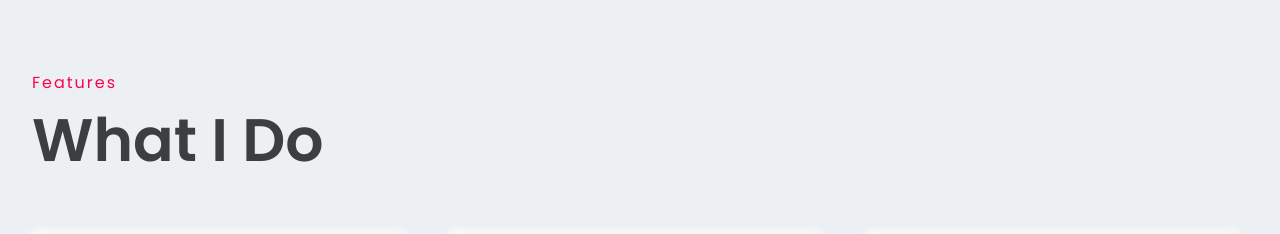
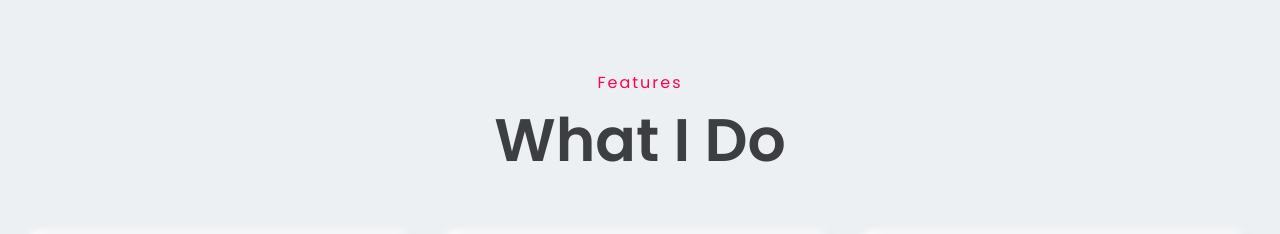
Before and after one commit to shivamgupta002/MyPortfolio, a React (Create React App) app: page / in a window 1280 px wide. Shown: the part 810-1044 px from the top of the page. Built offline with nearby package versions, Linux system fonts and the light colour scheme.

Commit message:
Add text-center class in feature.js

```diff
--- a/src/components/Features/Features.js
+++ b/src/components/Features/Features.js
@@ -8,7 +8,7 @@ const Features = () => {
     <>
       <div className="features top" id="features">
         <div className="container">
-          <div className="heading">
+          <div className="heading text-center">
             <h4>Features</h4>
             <h1>What I Do</h1>
           </div>
```
